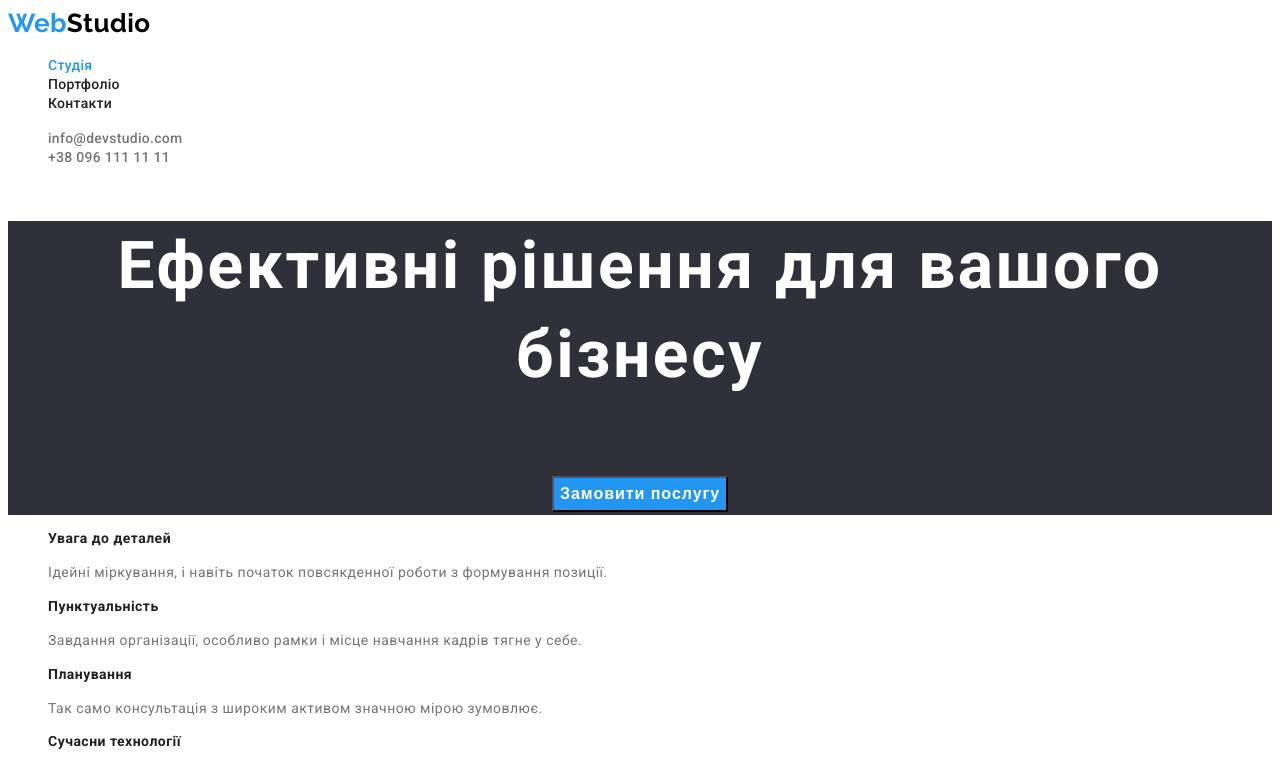
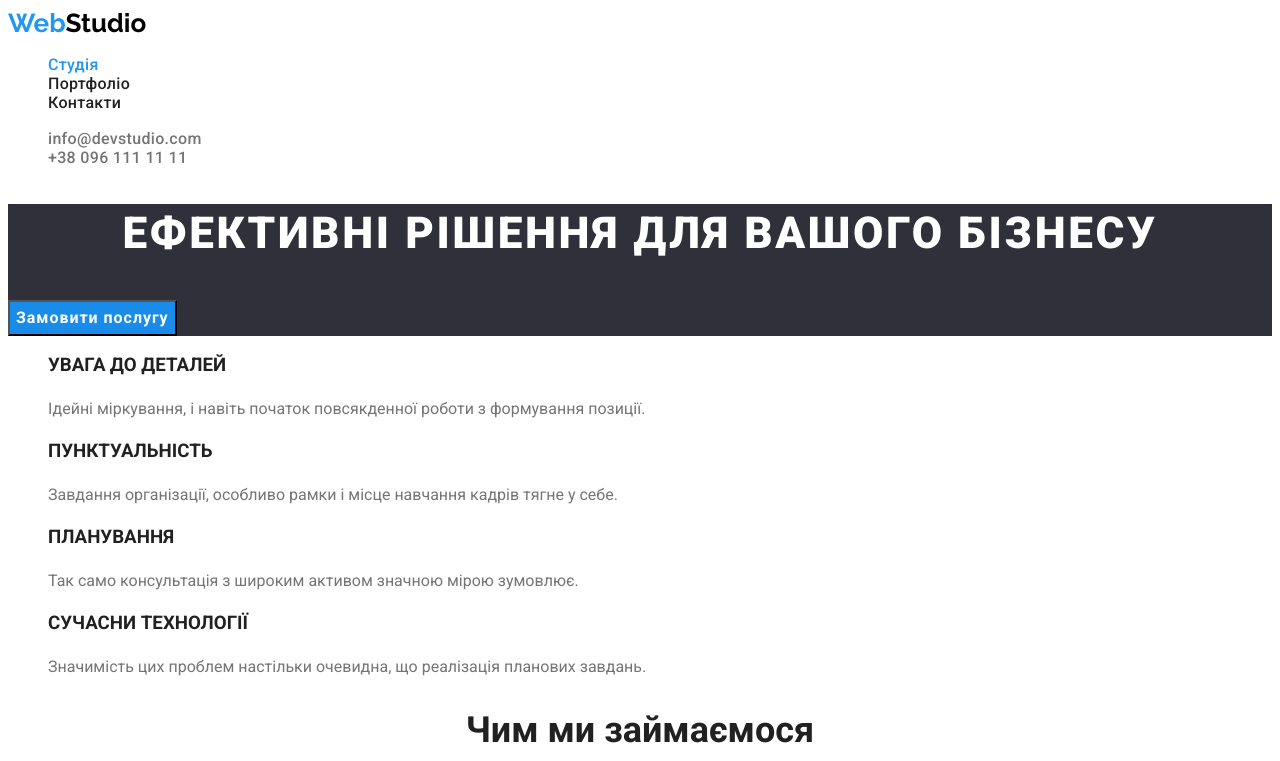
Before and after one commit to AleksKarachentsev/goit-markup-hw-02, a plain HTML site: page index.html in a window 1280 px wide. Both pictures are taken after a click on the button "Замовити послугу". Shown: the top 761 px of the page. Drawn offline with Linux system fonts and the light colour scheme.

Commit message:
HomerWork-2-with-adjustments-2

```diff
--- a/index.html
+++ b/index.html
@@ -97,7 +97,7 @@
           </li>
         </ul>
       </section>
-      <section>
+      <section class="team">
         <h2 class="team-title">Наша команда</h2>
         <ul>
           <li>
--- a/styles.css
+++ b/styles.css
@@ -7,7 +7,9 @@
 /* Індекс HTML */
 body {
   color: var(--primary-text-color);
+  background-color: #ffffff;
   font-family: Roboto, sans-serif;
+  font-size: 14px
   letter-spacing: 0.03em;
 }
 ul {
@@ -28,7 +30,6 @@ a {
 }
 .site-nav .link {
   font-weight: 500;
-  font-size: 14px;
   line-height: 1.14;
   letter-spacing: 0.02em;
   color: #212121;
@@ -42,7 +43,6 @@ a {
 }
 .site-auth .link {
   font-weight: 500;
-  font-size: 14px;
   line-height: 1.14;
   letter-spacing: 0.02em;
   color: #757575;
@@ -52,14 +52,10 @@ a {
   color: var(--accent-color);
 }
 .section-hero {
-  font-weight: 900;
-  font-size: 44px;
-  line-height: 1.36;
-  text-align: center;
-  letter-spacing: 0.06em;
   background-color: #2f303a;
 }
 .button {
+  font-family: inherit;
   font-weight: 700;
   font-size: 16px;
   line-height: 1.88;
@@ -69,7 +65,15 @@ a {
   background-color: #2196f3;
   cursor: pointer;
 }
+.button:hover,
+.button:focus {background: #188ce8;}
 .title {
+  font-weight: 900;
+  font-size: 44px;
+  line-height: 1.36;
+  text-align: center;
+  letter-spacing: 0.06em;
+  text-transform: uppercase;
   color: var(--secondary-text-color);
 }
 .visually-hidden {
@@ -92,13 +96,13 @@ a {
 }
 .section-title {
   font-weight: 700;
-  font-size: 14px;
   line-height: 1.14;
+  text-transform: uppercase;
 }
 .section-text {
-  font-size: 14px;
   line-height: 1.71;
 }
+.team {background-color:#F5F4FA ;}
 .activity-title,
 .team-title {
   font-weight: 700;
@@ -152,13 +156,17 @@ footer {
 
 /* Портфоліо */
 .filter-button {
+  font-family: inherit;
   font-weight: 500;
   font-size: 16px;
   line-height: 1.63;
+  letter-spacing: 0.03em;
   color: var(--title-text-color);
   background-color: #f5f4fa;
   cursor: pointer;
 }
+.filter-button:hover, .filter-button:focus {color: var(--secondary-text-color);
+background:  #2196f3;}
 .title-portfolio {
   font-weight: 700;
   font-size: 18px;
```
